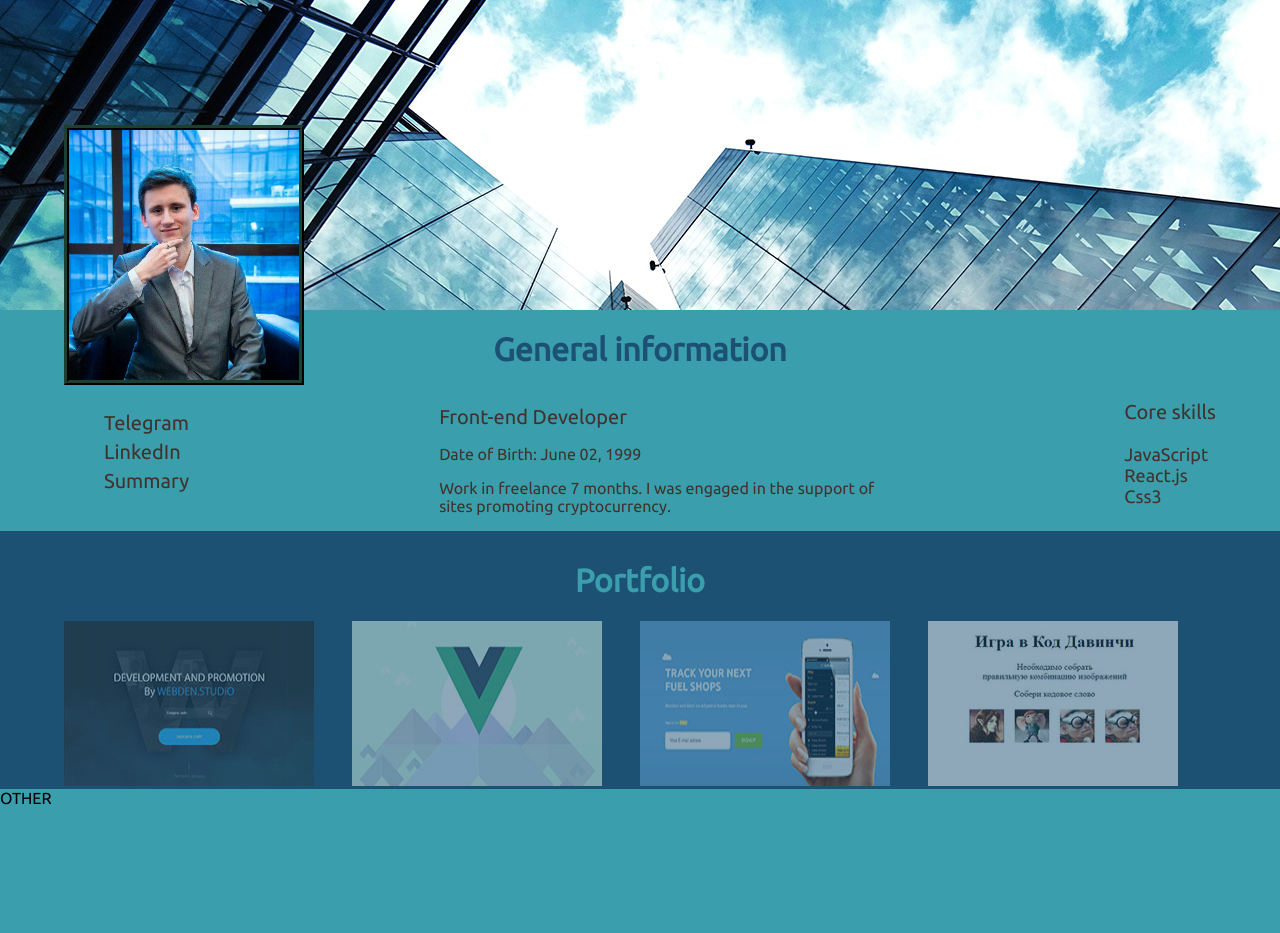
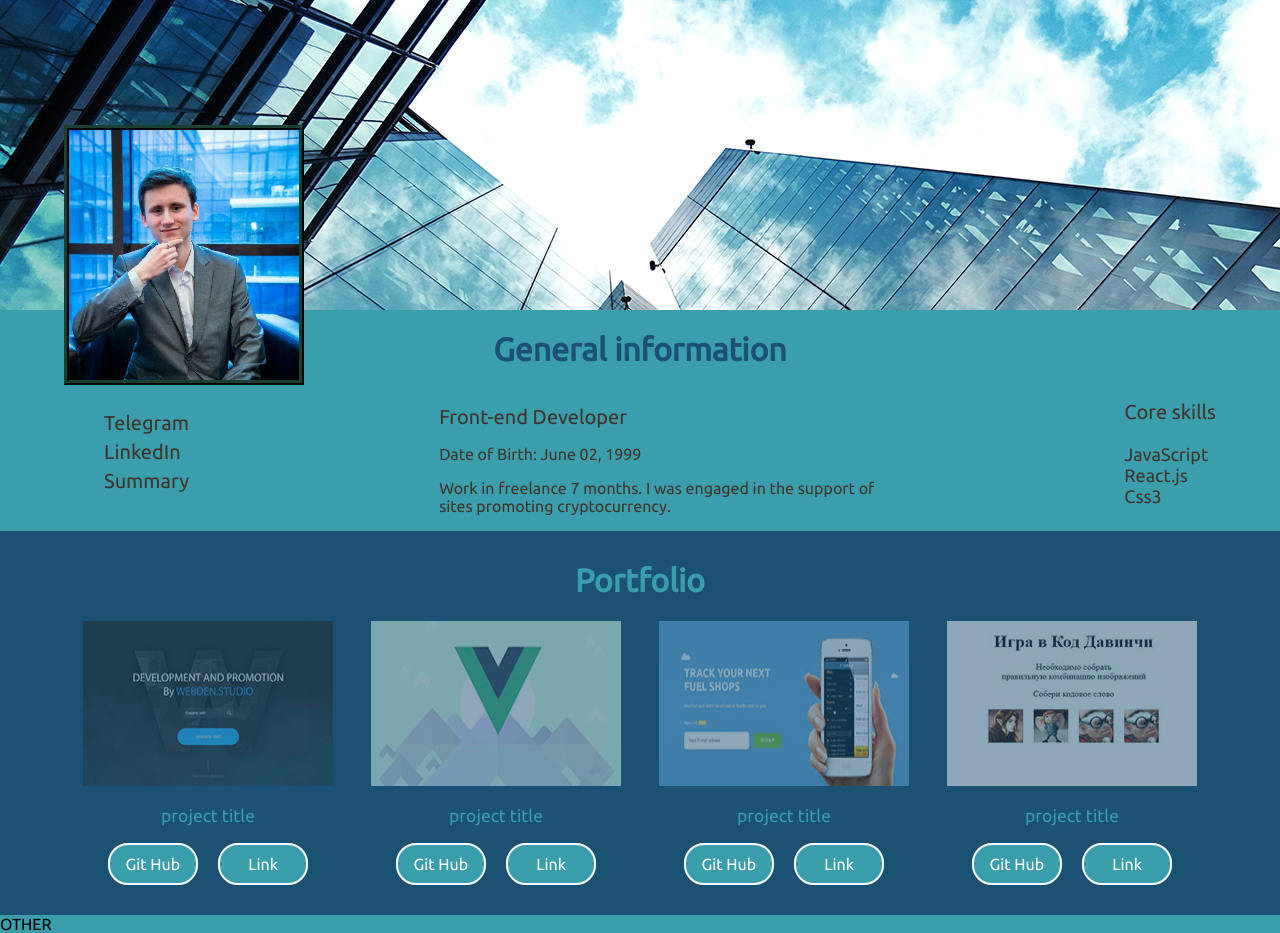
Before and after one commit to MrKrasnov/MrKrasnov, a React (Create React App) app: page / in a window 1280 px wide. Before the commit the page ends 807 px from the top, so only its background shows below. Built offline with nearby package versions, Linux system fonts and the light colour scheme.

Commit message:
Added buttons and description

```diff
--- a/src/components/Portfolio/Description.jsx
+++ b/src/components/Portfolio/Description.jsx
@@ -3,7 +3,11 @@ import React from 'react';
 function Description(){
     return(
         <div>
-
+            <p>project title</p>
+            <div className="portfolio-title-grid-link">
+                <a href="/">Git Hub</a>
+                <a href="/">Link</a>
+            </div>
         </div>
     )
 }
--- a/src/sass/_main.sass
+++ b/src/sass/_main.sass
@@ -23,6 +23,7 @@
                     margin-top: 5px
                     margin-bottom: 0
                     &-skill
+                        text-align: left
                         color: #41332c
                         &-core
                             margin-top: 10px
--- a/src/sass/_portfolio.sass
+++ b/src/sass/_portfolio.sass
@@ -1,15 +1,34 @@
 .portfolio
     padding-top: 10px
     background-color: #1c5174
+    padding-bottom: 30px
     &-title
         text-align: center
         color: #3a9eac
         &-grid
             display: grid
             grid-template-columns: 1fr 1fr 1fr 1fr
+            text-align: center
+            color: #3a9eac
+            & p
+                font-size: 17.5px
             & img
                 height: 165px
                 width: 250px
                 filter: opacity(50%)
                 &:hover
                     filter: opacity(100%)
+            &-link
+                display: flex
+                justify-content: center
+                & a
+                    margin: 0 10px
+                    padding: 10px 0
+                    width: 30%
+                    text-decoration: none
+                    color: #ffffff
+                    border: 2px solid white
+                    border-radius: 20px
+                    background-color: #3a9eac
+                    &:hover
+                        filter: grayscale(50%)
```
